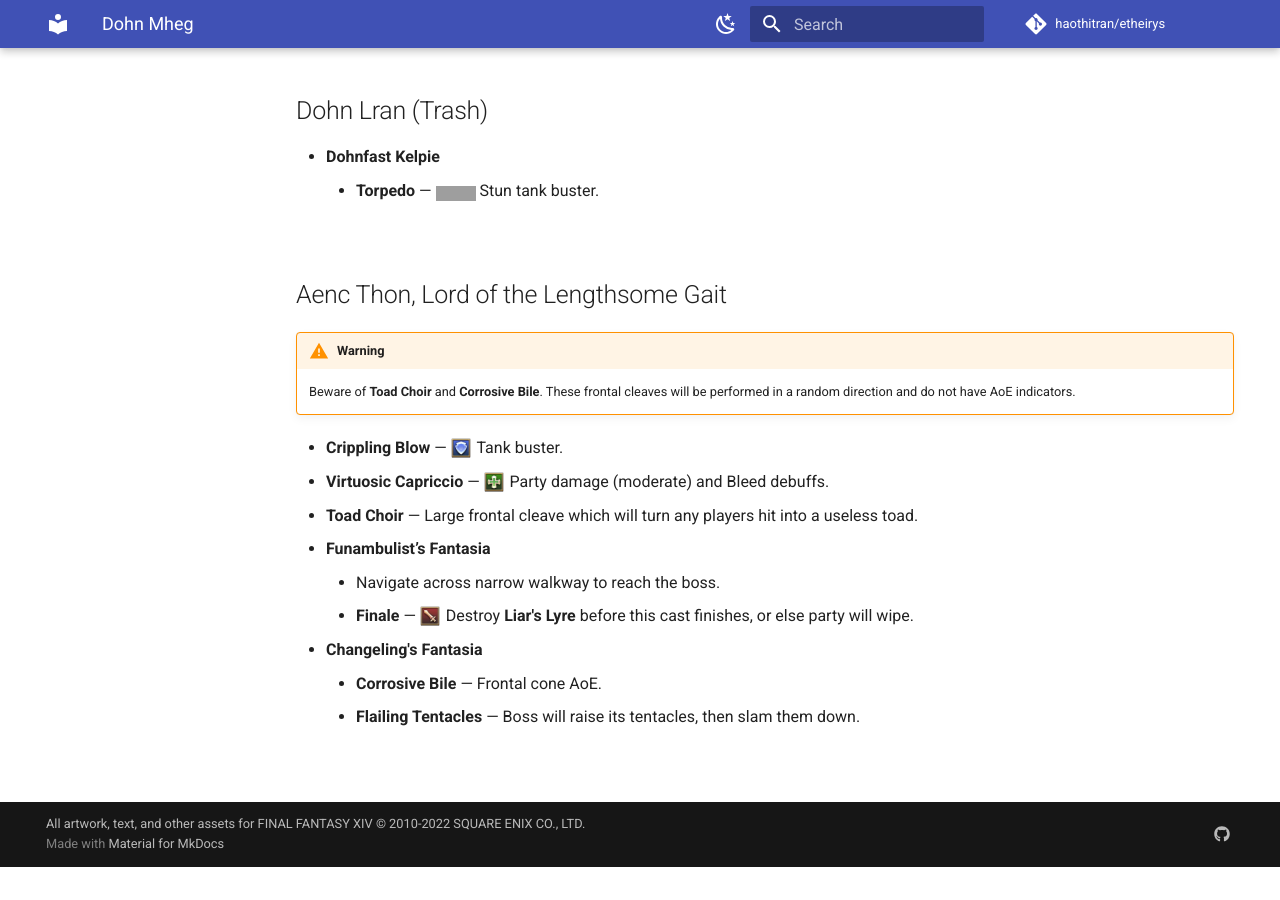
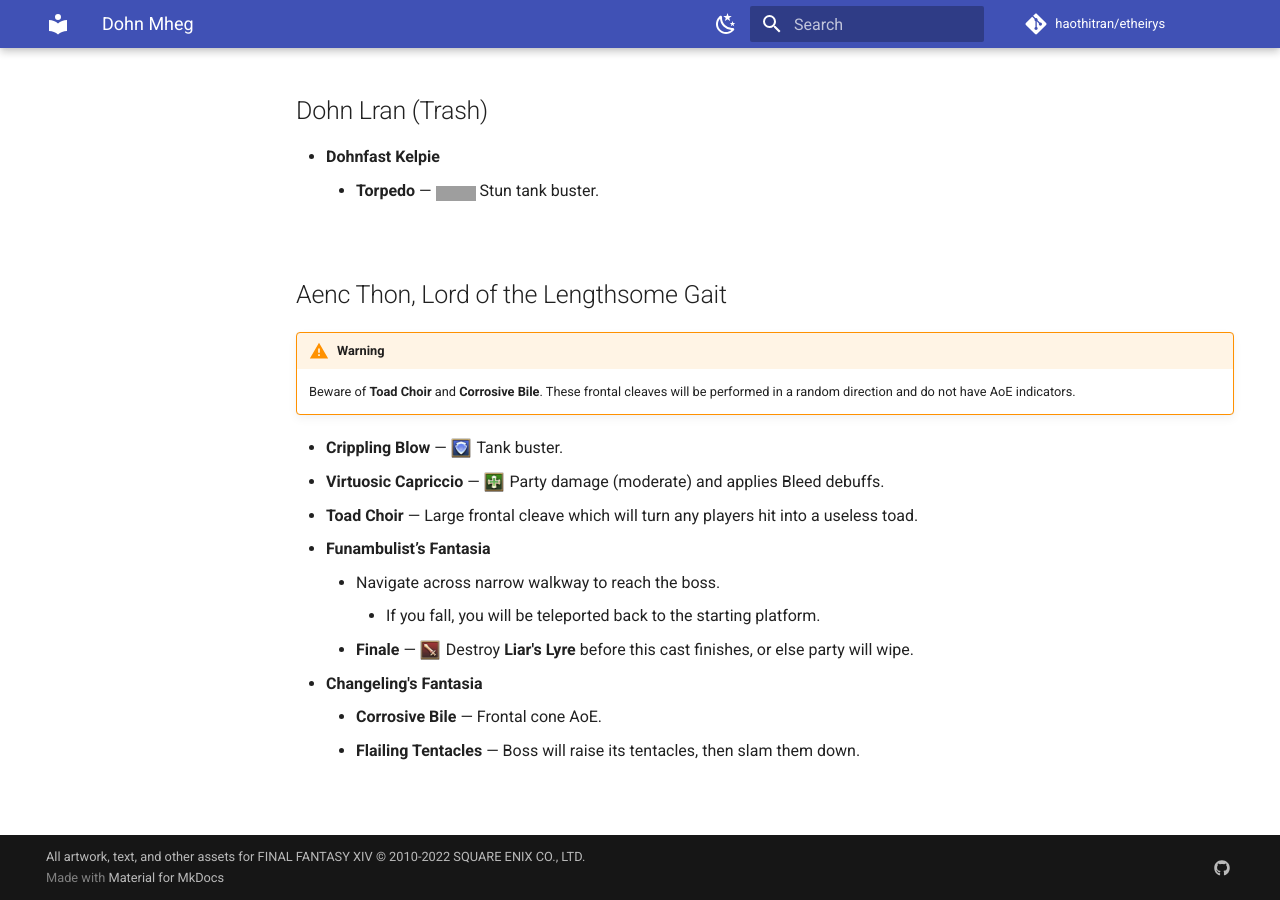
Before and after one commit to haothitran/etheirys, an MkDocs documentation site: the page built from docs/duties/dungeons/shadowbringers/dohn-mheg.md, in a window 1280 px wide and 900 px high, scrolled down 1571 px. Built offline with MkDocs 1.6.1 and Material for MkDocs 9.7.7, drawn with Linux system fonts in a browser that asks for light colours; comment, search, counter and statistics services are not loaded; before the commit the page ends 2438 px from its top, so only the background shows below that; grey boxes are pictures that could not be loaded.

Commit message:
Update Dohn Mheg dungeon page

```diff
--- a/docs/duties/dungeons/shadowbringers/dohn-mheg.md
+++ b/docs/duties/dungeons/shadowbringers/dohn-mheg.md
@@ -49,10 +49,11 @@
     Beware of **Toad Choir** and **Corrosive Bile**. These frontal cleaves will be performed in a random direction and do not have AoE indicators.
 
 - **Crippling Blow** — ![](/assets/icons/role-sq_tank.png){:class="icon-role"} Tank buster.
-- **Virtuosic Capriccio** — ![](/assets/icons/role-sq_healer.png){:class="icon-role"} Party damage (moderate) and Bleed debuffs.
+- **Virtuosic Capriccio** — ![](/assets/icons/role-sq_healer.png){:class="icon-role"} Party damage (moderate) and applies Bleed debuffs.
 - **Toad Choir** — Large frontal cleave which will turn any players hit into a useless toad.
 - **Funambulist’s Fantasia**
     - Navigate across narrow walkway to reach the boss.
+        - If you fall, you will be teleported back to the starting platform.
     - **Finale** — ![](/assets/icons/role-sq_dps.png){:class="icon-role"} Destroy **Liar's Lyre** before this cast finishes, or else party will wipe.
 - **Changeling's Fantasia**
     - **Corrosive Bile** — Frontal cone AoE.
```
